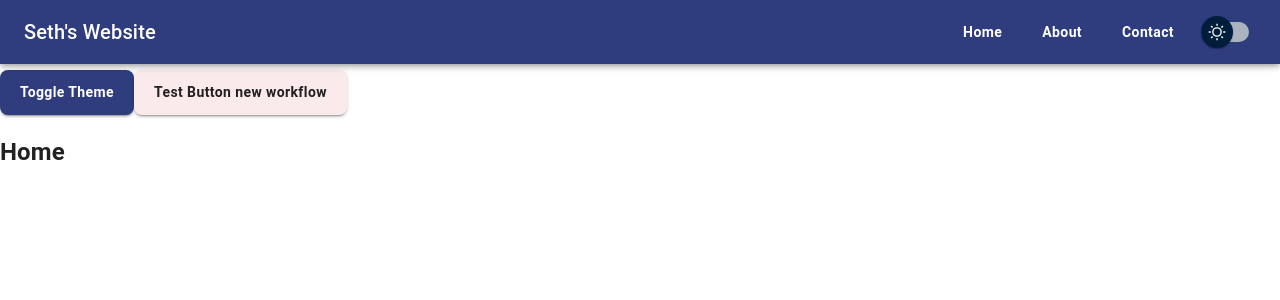
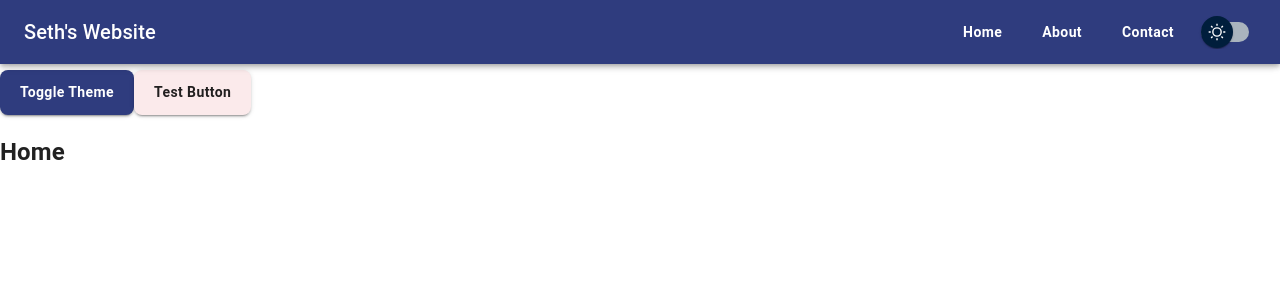
Before and after one commit to seth174/Portfolio, a React (Create React App) app in the folder FE/: page / in a window 1280 px wide. Shown: the top 300 px of the page. Built offline with nearby package versions, Linux system fonts and the light colour scheme.

Commit message:
test button

```diff
--- a/FE/src/App.tsx
+++ b/FE/src/App.tsx
@@ -27,7 +27,7 @@ const App: React.FC = () => {
             Toggle Theme
           </Button>
           <Button variant="contained" color="secondary">
-            Test Button new workflow
+            Test Button
           </Button>
         </div>
         <div>
```
